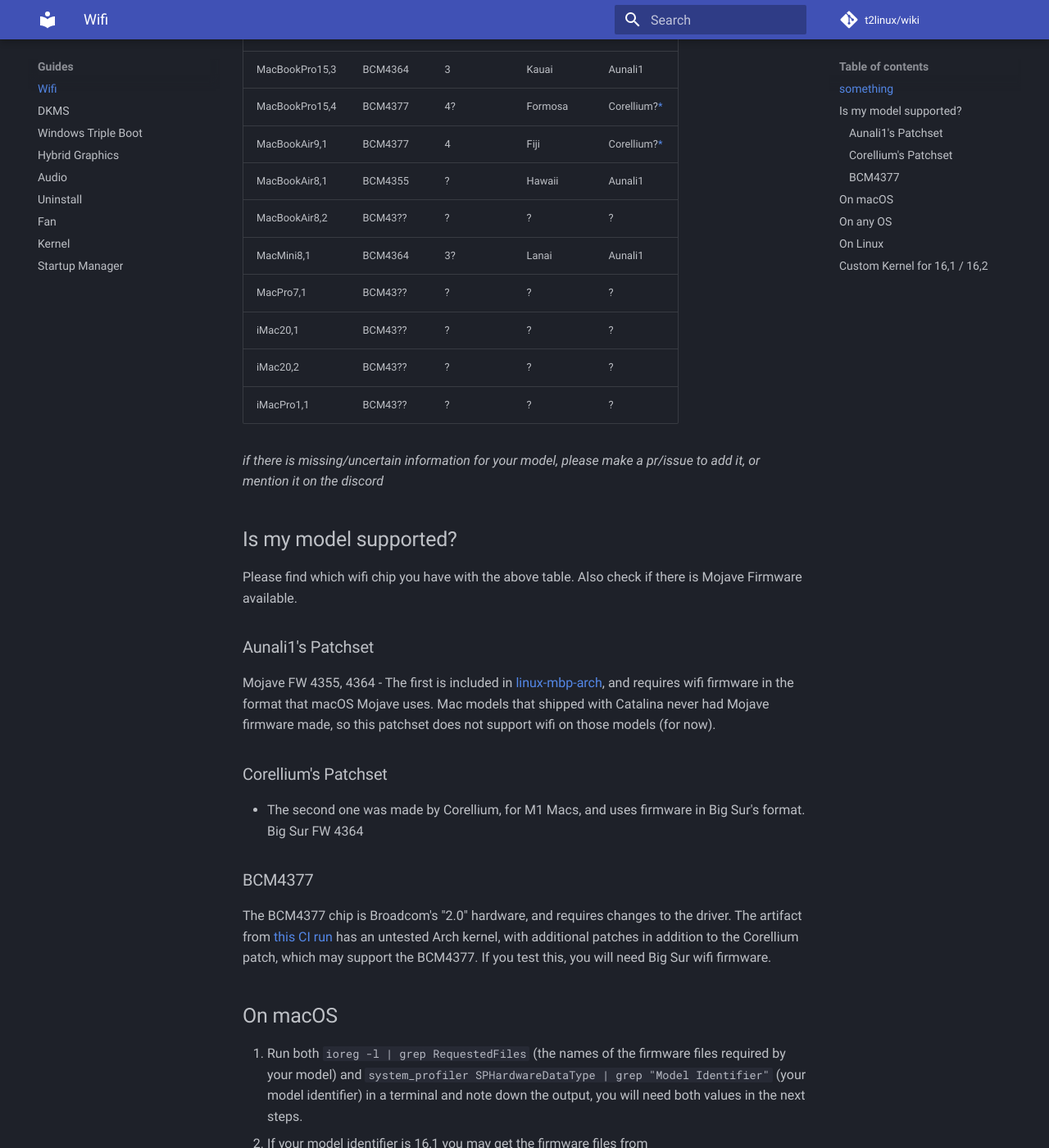
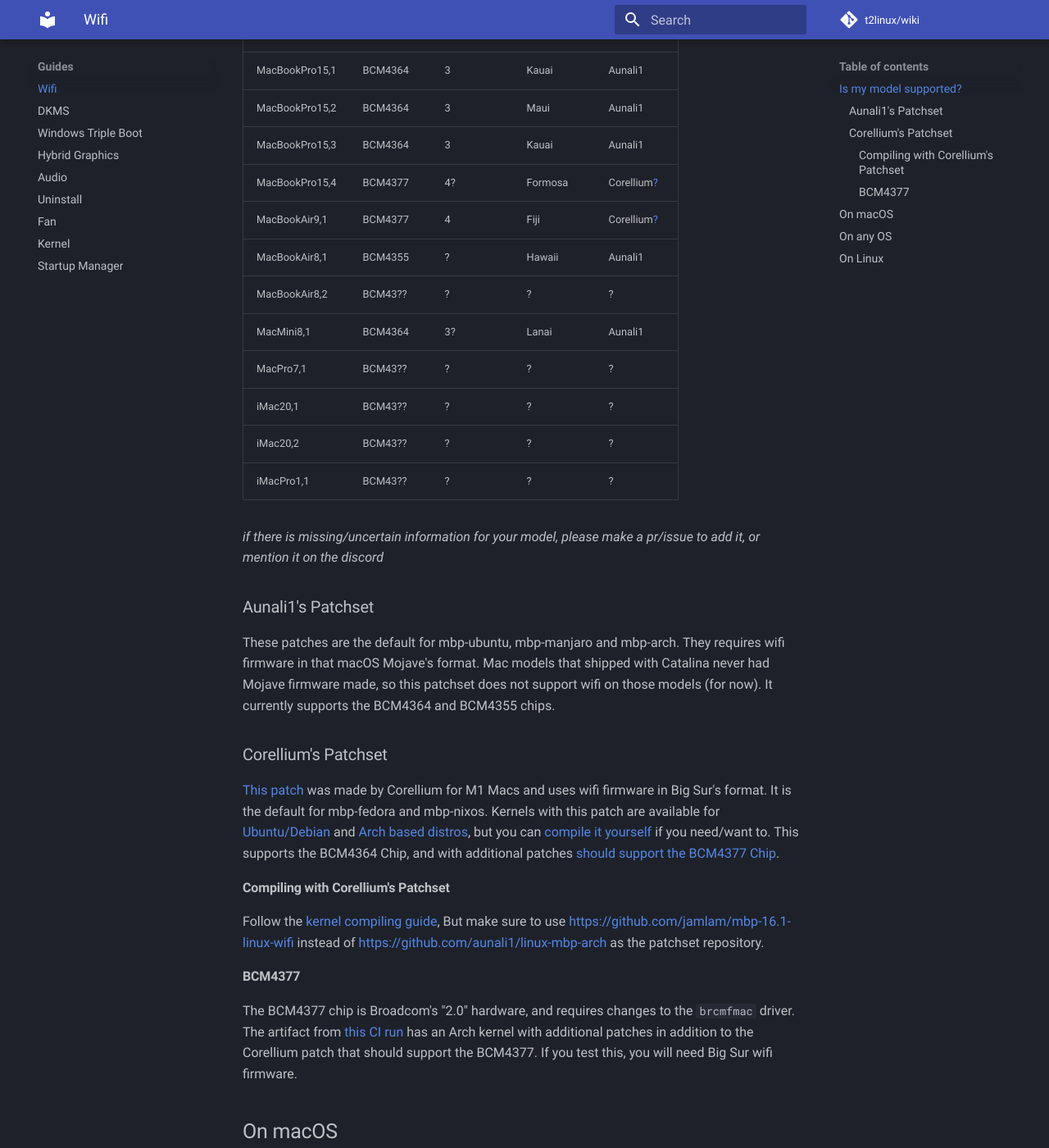
Before and after one commit to t2linux/wiki, an MkDocs documentation site: the page built from docs/guides/wifi.md, in a window 1280 px wide and 1400 px high, scrolled down 948 px. Shown: the whole window at 82% size. Built offline with MkDocs 1.6.1 and Material for MkDocs 9.7.7, drawn with Linux system fonts in a browser that asks for light colours; comment, search, counter and statistics services are not loaded; some of the changed text lies outside the part shown.

Commit message:
wifi: reorganise patchset descriptions, etc
todo (it's late here):

- s/chip\ /chipset\ /g
- s/firmware/Firmware/g
- make jokes that aren't s~~a~~ed
- etc

````diff
--- a/docs/guides/wifi.md
+++ b/docs/guides/wifi.md
@@ -2,28 +2,38 @@
 
 This page is a step by step guide to get wifi working on supported models.
 
-**Note that currently not all models have support, see [Is my model supported?](https://wiki.t2linux.org/guides/wifi/#is-my-model-supported).**
+**Note that currently some models may not have support
+([testing wanted](#BCM4377)), see the table below**
 
-## something
+## Is my model supported?
+
+Please check which Patchset is reccomended for your model by refering to
+the table below, and take note of which firmware version you will need.
+Be aware that mbp-nixos and mbp-fedora use the Corellium patchset, and
+will need Big Sur firmware.
 
 - You can check what model you have like this:
-    - On macOS: `system_profiler SPHardwareDataType | grep "Model Identifier"`
+    - On macOS:
+      `system_profiler SPHardwareDataType | grep "Model Identifier"`
     - On Linux: `cat /sys/devices/virtual/dmi/id/product_name`
 - If unknown, your Mac's wifi chip number can be found like this:
-    - On macOS: `ioreg -l | grep RequestedFiles`, the number will be within the folder names, i.e. "C-`4364`\_\_s-B3" (Your model's island will also be in this command's output).
-    - On Linux: `lspci -d '14e4:*'`, this will also tell you the "Rev"/Revision.
+    - On macOS: `ioreg -l | grep RequestedFiles`, the number will be
+      within the folder names, i.e. "C-`4364`\_\_s-B3" (Your model's
+      island will also be in this command's output).
+    - On Linux: `lspci -d '14e4:*'`, this will also tell you the
+      "Rev"/Revision.
 
-| Model      | Chip | Revision | Islands  | Patchset    |
+| Model        |Chipset|Revision| Island  | Patchset    |
 |----------------|---------|---|----------|-------------|
 | MacBookPro16,1 | BCM4364 | 4 | Bali     | Corellium   |
 | MacBookPro16,2 | BCM4364 | 4 | Trinidad | Corellium   |
-| MacBookPro16,3 | BCM4377 | 4?| Tahiti?  | Corellium?[\*](#bcm4377)|
+| MacBookPro16,3 | BCM4377 | 4?| Tahiti?  | Corellium[?](#bcm4377)|
 | MacBookPro16,4 | BCM4364 | 4 | Bali?    | Corellium   |
 | MacBookPro15,1 | BCM4364 | 3 | Kauai    | Aunali1     |
 | MacBookPro15,2 | BCM4364 | 3 | Maui     | Aunali1     |
 | MacBookPro15,3 | BCM4364 | 3 | Kauai    | Aunali1     |
-| MacBookPro15,4 | BCM4377 | 4?| Formosa  | Corellium?[\*](#bcm4377)|
-| MacBookAir9,1  | BCM4377 | 4 | Fiji     | Corellium?[\*](#bcm4377)|
+| MacBookPro15,4 | BCM4377 | 4?| Formosa  | Corellium[?](#bcm4377)|
+| MacBookAir9,1  | BCM4377 | 4 | Fiji     | Corellium[?](#bcm4377)|
 | MacBookAir8,1  | BCM4355 | ? | Hawaii   | Aunali1     |
 | MacBookAir8,2  | BCM43?? | ? | ?        | ?           |
 | MacMini8,1     | BCM4364 | 3?| Lanai    | Aunali1     |
@@ -32,26 +42,42 @@ This page is a step by step guide to get wifi working on supported models.
 | iMac20,2       | BCM43?? | ? | ?        | ?           |
 | iMacPro1,1     | BCM43?? | ? | ?        | ?           |
 
-*if there is missing/uncertain information for your model, please make a pr/issue to add it, or mention it on the discord*
-
-## Is my model supported?
-
-Please find which wifi chip you have with the above table. Also check if there is Mojave Firmware available.
+*if there is missing/uncertain information for your model, please make a
+pr/issue to add it, or mention it on the discord*
 
 ### Aunali1's Patchset
 
-Mojave FW
-4355, 4364
-- The first is included in [linux-mbp-arch](https://github.com/aunali1/linux-mbp-arch), and requires wifi firmware in the format that macOS Mojave uses. Mac models that shipped with Catalina never had Mojave firmware made, so this patchset does not support wifi on those models (for now).
+These patches are the default for mbp-ubuntu, mbp-manjaro and mbp-arch.
+They requires wifi firmware in that macOS Mojave's format. Mac models
+that shipped with Catalina never had Mojave firmware made, so this
+patchset does not support wifi on those models (for now). It currently
+supports the BCM4364 and BCM4355 chips.
 
 ### Corellium's Patchset
-- The second one was made by Corellium, for M1 Macs, and uses firmware in Big Sur's format.
-Big Sur FW
-4364
 
-### BCM4377
+[This patch](https://github.com/corellium/linux-m1/commit/02ad06fbf2b35916ee329a9bb80d73840d6e2973)
+was made by Corellium for M1 Macs and uses wifi firmware in Big Sur's
+format. It is the default for mbp-fedora and mbp-nixos. Kernels with
+this patch are available for [Ubuntu/Debian](https://github.com/Redecorating/mbp-ubuntu-kernel/releases)
+and [Arch based distros](https://github.com/Redecorating/mbp-16.1-linux-wifi/releases),
+but you can [compile it yourself](#compiling-with-corelliums-patchset)
+if you need/want to. This supports the BCM4364 Chip, and with
+additional patches [should support the BCM4377 Chip](#BCM4377).
 
-The BCM4377 chip is Broadcom's "2.0" hardware, and requires changes to the driver. The artifact from [this CI run](https://github.com/Redecorating/mbp-16.1-linux-wifi/actions/runs/1037316726) has an untested Arch kernel, with additional patches in addition to the Corellium patch, which may support the BCM4377. If you test this, you will need Big Sur wifi firmware.
+#### Compiling with Corellium's Patchset
+
+Follow the [kernel compiling guide](https://wiki.t2linux.org/guides/kernel/#compile),
+But make sure to use [https://github.com/jamlam/mbp-16.1-linux-wifi](https://github.com/jamlam/mbp-16.1-linux-wifi)
+instead of [https://github.com/aunali1/linux-mbp-arch](https://github.com/aunali1/linux-mbp-arch)
+as the patchset repository.
+
+#### BCM4377
+
+The BCM4377 chip is Broadcom's "2.0" hardware, and requires changes to
+the `brcmfmac` driver. The artifact from [this CI run](https://github.com/Redecorating/mbp-16.1-linux-wifi/actions/runs/1037316726)
+has an Arch kernel with additional patches in addition to the
+Corellium patch that should support the BCM4377. If you test this, you
+will need Big Sur wifi firmware.
 
 ## On macOS
 
@@ -74,11 +100,13 @@ The BCM4377 chip is Broadcom's "2.0" hardware, and requires changes to the drive
     })
     ```
 
-    Navigate to [https://packages.aunali1.com/apple/wifi-fw/18G2022/](https://packages.aunali1.com/apple/wifi-fw/18G2022/). If you need Big Sur Firmware, then it is avaliable in `/usr/share/firmware/wifi` in macOS Big Sur installations, or online at [https://github.com/Redecorating/archinstall-mbp/tree/packages/apple-t2-wifi-firmware/bigSurFW](https://github.com/Redecorating/archinstall-mbp/tree/packages/apple-t2-wifi-firmware/bigSurFW).
+    - If you need Mojave Firmware, it is available at [https://packages.aunali1.com/apple/wifi-fw/18G2022/](https://packages.aunali1.com/apple/wifi-fw/18G2022/).
 
-    > Note: In some Mac models, the paths of firmware files shown in terminal (step 1) lead to aliases (shortcuts). In such cases while extracting from macOS, right click on the alias and choose show original. This will select the correct firmware file which you have to use and thus extract the selected file instead.
+    - If you need Big Sur Firmware, then it is avaliable in `/usr/share/firmware/wifi` in macOS Big Sur installations, or online at [https://github.com/Redecorating/archinstall-mbp/tree/packages/apple-t2-wifi-firmware/bigSurFW](https://github.com/Redecorating/archinstall-mbp/tree/packages/apple-t2-wifi-firmware/bigSurFW).
 
-    > Note: If you do not have the 4364 chipset, make sure to use your chipset's identifier in the firmware names.
+    > Note: For many Mac models, the paths of firmware files shown in terminal (step 1) lead to aliases (shortcuts). In such cases while extracting from macOS, right click on the alias and choose show original. This will select the correct firmware file which you have to use and thus extract the selected file instead.
+
+    > Note: If you do not have the 4364 chipset, make sure to use your wifi chipset's identifier in the firmware names (i.e. replace 4364 with 4355).
 
     - Look at the path of the file in the command output that ends in `.trx`. On the website, download that file and rename it to `brcmfmac4364-pcie.bin`.
     - Do the same for the `.clmb` file and rename it to `brcmfmac4364-pcie.clm_blob`.
@@ -87,7 +115,7 @@ The BCM4377 chip is Broadcom's "2.0" hardware, and requires changes to the drive
 ## On Linux
 
 1. Now that you got those 3 files, move them to `/lib/firmware/brcm/`.
-2. Check that the files are in place with `ls -l /lib/firmware/brcm | grep 4364`. Replace 4364 with you chipset's identifier. The output should look something like this
+2. Check that the files are in place with `ls -l /lib/firmware/brcm | grep 4364`. Replace 4364 with you wifi chipset's identifier. The output should look something like this
 
     ```plain
     -rw-r--r--. 1 root root   12860 Mar  1 12:44 brcmfmac4364-pcie.Apple Inc.-MacBookPro15,1.txt
@@ -132,18 +160,3 @@ The BCM4377 chip is Broadcom's "2.0" hardware, and requires changes to the drive
     ```
 
 If you wifi disconnects or has issues otherwise its advised to restart iwd: `sudo systemctl restart iwd`, or reprobe the wifi kernel module: `sudo modprobe -r brcmfmac && sudo modprobe brcmfmac`.
-
-## Custom Kernel for 16,1 / 16,2
-
-As mentioned in [Is my model supported?](https://wiki.t2linux.org/guides/wifi/#is-my-model-supported) there is wifi support for the
-MacBook Pro 16,1, 16,2 and 16,4, with the BCM4364 chip and only Big Sur Firmware available. This is achived through using different kernel patches by Corellium for [wifi support on M1 Macs](https://github.com/corellium/linux-m1/commit/02ad06fbf2b35916ee329a9bb80d73840d6e2973), which also works on these intel models.
-
-Follow the [kernel compiling guide](https://wiki.t2linux.org/guides/kernel/#compile). Make
-sure to use [https://github.com/jamlam/mbp-16.1-linux-wifi](https://github.com/jamlam/mbp-16.1-linux-wifi)
-instead of [https://github.com/aunali1/linux-mbp-arch](https://github.com/aunali1/linux-mbp-arch) as the patchset repository however. If you don't want to compile the kernel yourself (it takes a few hours to
-compile), there are precompiled kernels for [Ubuntu/Debian](https://github.com/Redecorating/mbp-ubuntu-kernel/releases)
-and [Arch based distros](https://github.com/Redecorating/mbp-16.1-linux-wifi/releases). mbp-fedora and
-mbp-nixos currently use this patch.
-
-Once you have verified that you booted into the correct kernel (with `uname -r`), follow the [Wifi Guide](https://wiki.t2linux.org/guides/wifi/) but
-**use the firmware files from macOS / Big Sur** (as stated in a Note on the page), as this patch makes the driver require Big Sur's firmware format.
````
